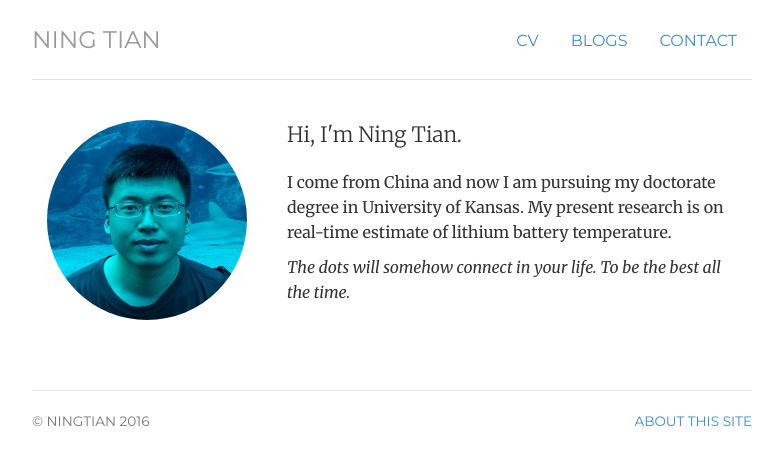
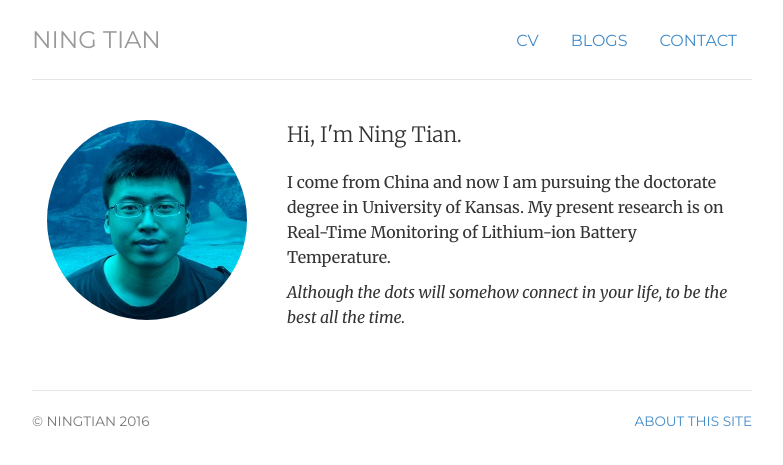
Before and after one commit to ningtian/ningtian.github.io, a Jekyll site: the page built from index.html, in a window 1280 px wide. Shown: the top 465 px of the page, without its empty margins (248-1031 px from the left). Built offline with Jekyll 4.4.1, drawn with Linux system fonts in a browser that asks for light colours.

Commit message:
Update index.html

```diff
--- a/index.html
+++ b/index.html
@@ -13,9 +13,9 @@ description: Ning Tian is a phd student living and working in Lawrence.
 	</div>
 	<div itemscope itemtype="http://data-vocabulary.org/Person" class="col-sm-8">
 	<p class="lead">Hi, I'm <span itemprop="name">Ning Tian.</span></p>
-	<p>I come from China and now I am pursuing my doctorate degree in University of Kansas. My present research is on real-time estimate of lithium battery temperature.</p>
+	<p>I come from China and now I am pursuing the doctorate degree in University of Kansas. My present research is on Real-Time Monitoring of Lithium-ion Battery Temperature.</p>
 
-	<p><em>The dots will somehow connect in your life. To be the best all the time.</em></p>
+	<p><em>Although the dots will somehow connect in your life, to be the best all the time.</em></p>
 	</div>
 </div>
 <!-- </div> -->
```
